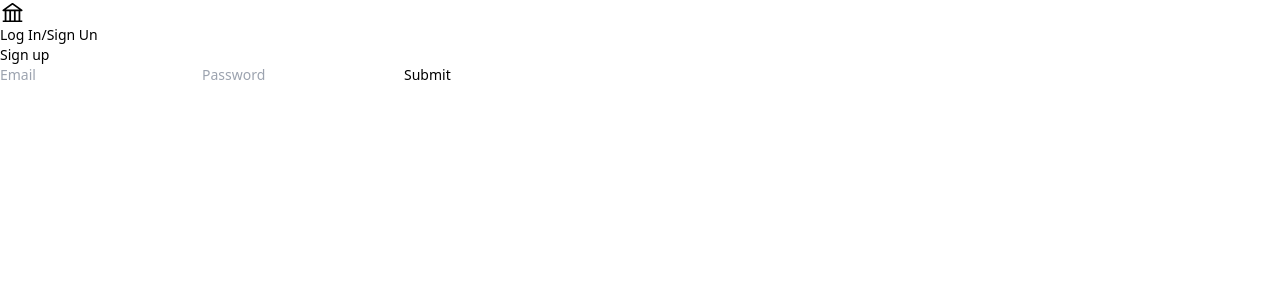
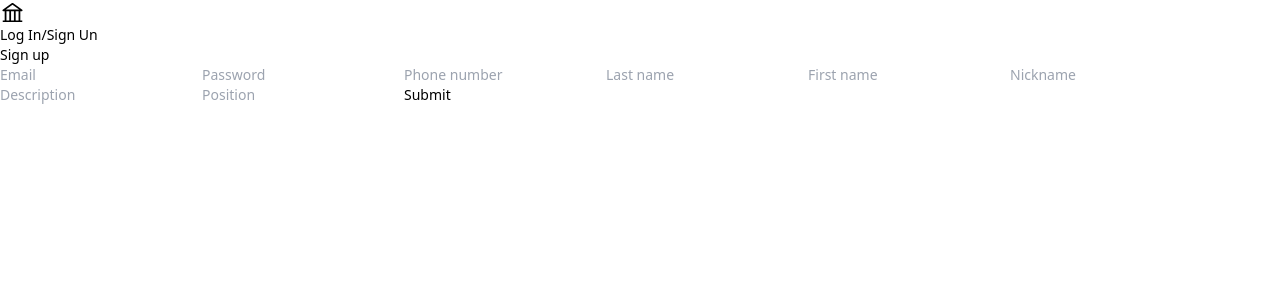
Before and after one commit to sofiiaruban/business-management-app, a React (Vite) app in the folder client/: page /auth in a window 1280 px wide. Shown: the top 300 px of the page. Built offline with nearby package versions, Linux system fonts and the light colour scheme.

Commit message:
feactor: Rewrite functionality

```diff
--- a/client/src/components/CompanyModal.tsx
+++ b/client/src/components/CompanyModal.tsx
@@ -66,17 +66,16 @@ export const CompanyModal: FC<ICompanyModal> = ({type, id, setVisibleModal}) =>
             required
           />
         </label>
-        <label htmlFor="type">
+        <label htmlFor="companyType">
           <small>Type</small>
           <input
             className="input w-full"
             type="text"
-            name="type"
+            name="companyType"
             placeholder="Type"
             required
           />
         </label>
-
         <div className="flex items-center gap-2">
           <button className="btn btn-green" type="submit">
             {type === 'patch' ? 'Save' : 'Create'}
--- /dev/null
+++ b/client/src/components/ProfileInputs.tsx
@@ -0,0 +1,68 @@
+import { ChangeEvent, FC } from "react"
+
+interface ProfileInputsProps {
+  authData: any;
+  changeHandler: (e: ChangeEvent<HTMLInputElement>) => void;
+}
+
+
+export const ProfileInputs: FC<ProfileInputsProps> = ({ authData, changeHandler }) => {
+  return (
+    <>
+      <input
+        type="text"
+        className="input"
+        placeholder="Phone number"
+        name="phoneNumber"
+        value={authData.phoneNumber}
+        onChange={changeHandler}
+        required
+      />
+      <input
+        type="text"
+        className="input"
+        placeholder="Last name"
+        name="lastName"
+        value={authData.lastName}
+        onChange={changeHandler}
+        required
+      />
+      <input
+        type="text"
+        className="input"
+        placeholder="First name"
+        name="firstName"
+        value={authData.firstName}
+        onChange={changeHandler}
+        required
+      />
+      <input
+        type="text"
+        className="input"
+        placeholder="Nickname"
+        name="nickname"
+        value={authData.nickname}
+        onChange={changeHandler}
+        required
+      />
+      <input
+        type="text"
+        className="input"
+        placeholder="Description"
+        required
+        name="description"
+        value={authData.description}
+        onChange={changeHandler}
+      />
+      <input
+        type="text"
+        className="input"
+        placeholder="Position"
+        required
+        name="position"
+        value={authData.position}
+        onChange={changeHandler}
+      />
+    </>
+  );
+};
--- a/client/src/pages/Auth.tsx
+++ b/client/src/pages/Auth.tsx
@@ -1,22 +1,45 @@
-import { FC, useState } from 'react'
+import { ChangeEvent, FC, useState } from 'react'
 import { AuthService } from '../services/auth.service'
 import { toast } from 'react-toastify'
 import { setTokenToLocalStorage } from '../helpers/localstorage.helper';
 import { useAppDispatch } from '../store/hooks';
 import { login } from '../store/user/userSlice';
 import { useNavigate } from 'react-router-dom';
+import { IUserData } from '../types/types';
+import { ProfileInputs } from '../components/ProfileInputs';
 
 export const Auth: FC = () => {
   const [isLogIn, setIsLogIn] = useState<boolean>(false);
-  const [email, setEmail] = useState<string>('');
-  const [password, setPassword] = useState<string>('');
+  const [authData, setAuthData] = useState<IUserData>({
+    email: '',
+    password: '',
+    phoneNumber: '',
+    lastName: '',
+    firstName: '',
+    nickname: '',
+    description: '',
+    position: '',
+  });
   const dispatch = useAppDispatch();
   const navigate = useNavigate()
 
+  const changeHandler = (e: ChangeEvent<HTMLInputElement>) => {
+    const value = e.target.value;
+    const name = e.target.name;
+
+    setAuthData((prevData) => ({
+      ...prevData,
+      [name]: value,
+    }));
+  };
+  console.log(authData)
   const loginHandler = async (e: React.FormEvent<HTMLFormElement>) => {
     try {
       e.preventDefault()
-      const data = await AuthService.login({email, password})
+      const data = await AuthService.login({
+        email: authData.email,
+        password: authData.password,
+      });
       if (data) {
         setTokenToLocalStorage('token', data.token)
         dispatch(login(data))
@@ -32,10 +55,7 @@ export const Auth: FC = () => {
   const registrationHandler = async (e: React.FormEvent<HTMLFormElement>) => {
     try {
       e.preventDefault();
-      const data = await AuthService.registration({
-        email,
-        password,
-      });
+      const data = await AuthService.registration(authData);
       console.log(data)
       if (data) {
         toast.success('Account has been created');
@@ -47,7 +67,7 @@ export const Auth: FC = () => {
     }
   };
   return (
-    <div className="mt-40 flex flex-col justify-center items-center bg-slate-900 text-white">
+    <div className="mt-10 flex flex-col justify-center items-center bg-slate-900 text-white">
       <h1 className="text-center text-xl mb-10">
         {isLogIn ? 'Sign In' : 'Sign up'}
       </h1>
@@ -59,16 +79,23 @@ export const Auth: FC = () => {
           type="text"
           className="input"
           placeholder="Email"
+          name="email"
+          value={authData.email}
+          onChange={changeHandler}
           required
-          onChange={(e) => setEmail(e.target.value)}
         />
         <input
           type="password"
           className="input"
           placeholder="Password"
+          name="password"
+          value={authData.password}
+          onChange={changeHandler}
           required
-          onChange={(e) => setPassword(e.target.value)}
         />
+        {!isLogIn && (
+          <ProfileInputs authData={authData} changeHandler={changeHandler} />
+        )}
         <button className="btn btn-green mx-auto">Submit</button>
       </form>
     </div>
--- a/client/src/pages/CompanyDetail.tsx
+++ b/client/src/pages/CompanyDetail.tsx
@@ -18,22 +18,32 @@ export const CompanyDetail: FC = () => {
         <div className="flex flex-col mx-auto items-center justify-center mt-10">
           <h2 className="text-2xl mb-10 uppercase">{company.name}</h2>
           <table className="flex flex-col gap-2 w-1/3">
+            <tbody className="flex flex-col gap-2">
               <tr className="p-2 rounded-lg bg-blue-600 mb-2 hover:bg-blue-400">
-              <td className="font-semibold">Id:</td>
+                <td className="font-semibold pr-2">Id:</td>
                 <td>{company.id}</td>
               </tr>
               <tr className="p-2 rounded-lg bg-blue-600 mb-2 hover:bg-blue-400">
-              <td className="font-semibold">Address:</td>
+                <td className="font-semibold pr-2">Address:</td>
                 <td>{company.address}</td>
               </tr>
               <tr className="p-2 rounded-lg bg-blue-600 mb-2 hover:bg-blue-400">
-              <td className="font-semibold">Service of activity:</td>
+                <td className="font-semibold pr-2">Service of activity:</td>
                 <td>{company.service}</td>
               </tr>
               <tr className="py-2 px-3 rounded-lg bg-blue-600 mb-2 hover:bg-blue-400">
-              <td className="font-semibold">Number of employees:</td>
+                <td className="font-semibold pr-2">Number of employees:</td>
                 <td>{company.employeeNumber}</td>
               </tr>
+              <tr className="py-2 px-3 rounded-lg bg-blue-600 mb-2 hover:bg-blue-400">
+                <td className="font-semibold pr-2">Description:</td>
+                <td>{company.description}</td>
+              </tr>
+              <tr className="py-2 px-3 rounded-lg bg-blue-600 mb-2 hover:bg-blue-400">
+                <td className="font-semibold pr-2">Type:</td>
+                <td>{company.companyType}</td>
+              </tr>
+            </tbody>
           </table>
         </div>
       )}
--- a/client/src/pages/Home.tsx
+++ b/client/src/pages/Home.tsx
@@ -17,9 +17,8 @@ export const companyAction = async ({request}: any) => {
         service: formData.get('service'),
         address: formData.get('address'),
         description: formData.get('description'),
-        type: formData.get('type'),
+        companyType: formData.get('companyType'),
       };
-      console.log(company)
       await instance.post('/companies', company)
       return null
     }
```
Also changed, not shown: client/src/pages/Profile.tsx (added, +7 -0 lines), client/src/types/types.ts (+7 -1 lines). Lines whose indentation alone changed are shown as unchanged.
